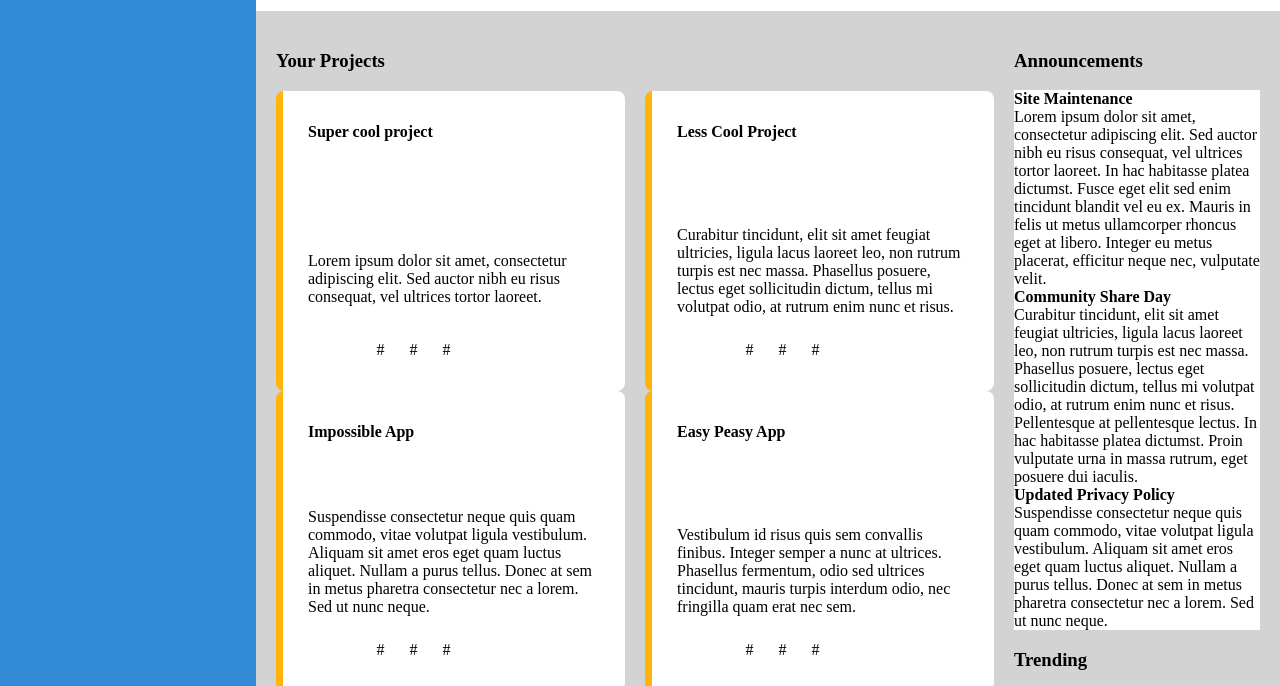
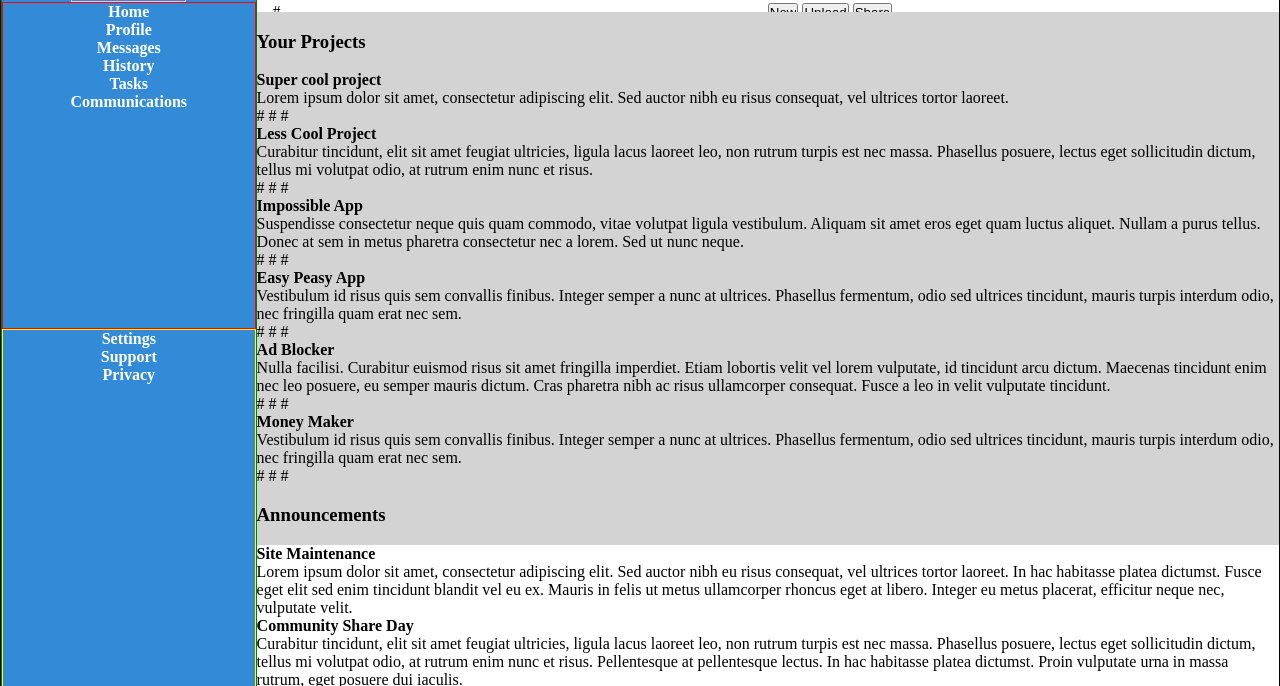
Before and after one commit to Jdoggett50/Project-Dashboard, a plain HTML site: page index.html in a window 1280 px wide. Shown: the part 109-795 px from the top of the page. Drawn offline with Linux system fonts and the light colour scheme.

Commit message:
started getting too confused, removed all grid and started over

```diff
--- a/index.html
+++ b/index.html
@@ -29,7 +29,7 @@
                 <input type="button" value="Share" class="social-button">
             </form>
         </header>
-        <nav class="sidebar">
+        <nav class="sidebar-container">
             <h2 class="sidebar-title">Dashboard</h2>
             <ul class="directory">
                 <li><a href="#">Home</a></li>
--- a/styles.css
+++ b/styles.css
@@ -1,5 +1,5 @@
 body,h1,h2,h4,
-p,input {
+p,input,ul {
     margin: 0;
     padding: 0;
     box-sizing: border-box;
@@ -8,16 +8,17 @@ p,input {
 .container {
     display: grid;
     grid-template-columns: 1fr 4fr;
-    grid-template-rows: 120px 1fr;
+    grid-template-rows: 120px 2fr;
+    border: 1px solid black;
 }
 
 .profile-container {
+    border: 1px solid blue;
     display: grid;
-    grid-template-columns: 500px 2fr;
-    grid-template-rows: 30px 1fr;
-    grid-row: 1;
+    grid-template-columns: repeat(2, 1fr);
+    grid-row: 1 / 2;
     grid-column: 2 / 3;
-    padding: 20px;
+    margin: 15px;
 }
 
 .profile {
@@ -40,44 +41,54 @@ p,input {
     grid-column: 1 / 2;
 }
 
+.buttons {
+    grid-row: 2 / 3;
+    grid-column: 2 / 3;
+}
+
 .greeting p {
     font-size: smaller;
     font-weight: 550;
-}
-
-.buttons{
-    grid-row: 2 / 3;
-    grid-column: 2 / 3;
 }
 
 .greeting h1 {
     font-size: larger;
 }
 
-.header-icon {
-    grid-row: 1/2;
-}
-
-.sidebar {
-    background-color: rgb(51, 139, 215);
+.sidebar-container {
+    display: grid;
+    grid-template-columns: 1fr;
+    grid-template-rows: 1fr 3fr 5fr;
     grid-row: 1 / 3;
     grid-column: 1 / 2;
-    display: grid;
-    grid-template-rows: 1fr 1fr;
-    grid-template-columns: 1fr;
+    background-color: rgb(51, 139, 215);
+    border: 1px solid green;
 }
 
 .sidebar-title {
-    grid-row: 1 / 2;
-    grid-column: 1 / 2;
+    grid-row: 1;
+    grid-column: 1;
+    border: 1px solid pink;
+    justify-self: center;
 }
 
 .directory {
-    grid-row: 2 / 3;
-    grid-column: 1 / 2;
+    grid-row: 2;
+    grid-column: 1;
+    border: 1px solid red;
 }
 
-.sidebar li,
+.help {
+    grid-row: 3;
+    grid-column: 1;
+    border: 1px solid yellow;
+}
+
+ul {
+    justify-items: center;
+}
+
+.sidebar-container li,
 a,
 .sidebar-title
  {
@@ -88,68 +99,51 @@ a,
 }
 
 .content-container {
-    display: grid;
     grid-row: 2 / 3;
     grid-column: 2 / 3;
-    grid-template-columns: 3fr 1fr;
-    grid-template-rows: 1fr 1fr;
-    padding: 20px;
+    /* padding: 20px; */
     background-color: lightgrey;
 }
 
 .article-container {
-    display: grid;
-    grid-row: 1 / 2;
-    grid-column: 1 / 2;
-    grid-template-rows: 60px 300px 300px 300px;
-    grid-template-columns: repeat(2, 1fr);
+
 }
 
-.article-card {
-    display: grid;
-    grid-template-columns: repeat(2, 1fr);
-    grid-template-rows: 2fr 1fr;
+/* .article-card {
     padding: 2em;
     border-radius: 8px;
     background: linear-gradient(to right,rgb(255,180,10) 7px, white 7px);
     background-color: white;
     margin: 0 20px 0 0;
-}
+} */
 
 .article-card p {
-    grid-row: 2 / 3;
-    grid-column: 1 / 4;
+
 }
 
 .article-title {
-    grid-row: 1 / 2;
-    grid-column: 1 / 3;
+
 }
 
 .section-title {
-    grid-column: 1 / 4;
-    grid-row: 1 / 2;
+
 }
 
 .aside-container {
-    display: grid;
-    grid-template-rows: 1fr 2fr 2fr;
-    grid-column: 2 / 3;
-    grid-row: 1 / 2;
+
 }
 
 .aside-title {
-    grid-row: 1 / 2;
-    grid-column: 1 / 2;
+
 }
 
 .aside-card {
     background-color: white;
 }
 
-.icon-container {
+/* .icon-container {
     padding-top: 25px;
     display: flex;
     justify-content: end;
     gap: 25px;
-}
+} */
```
